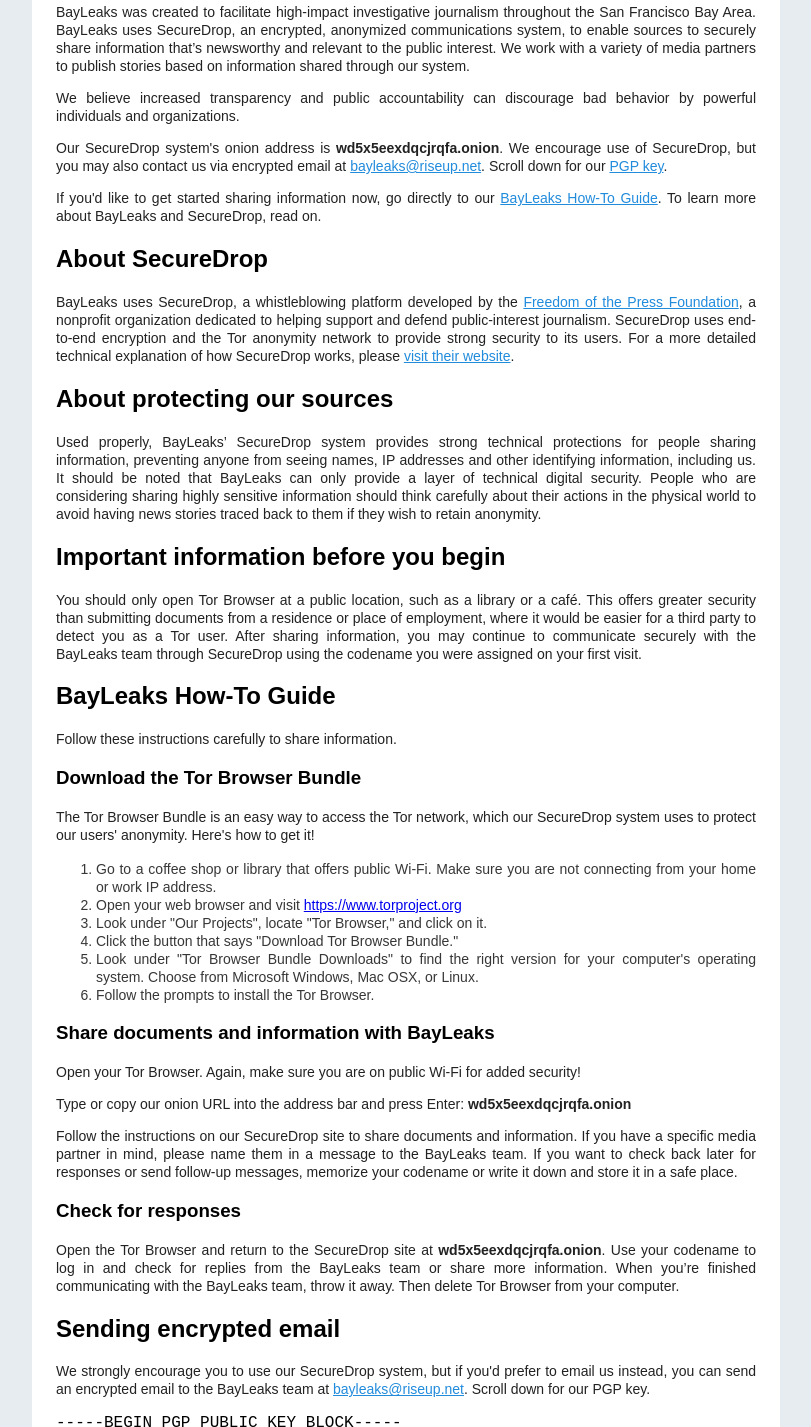
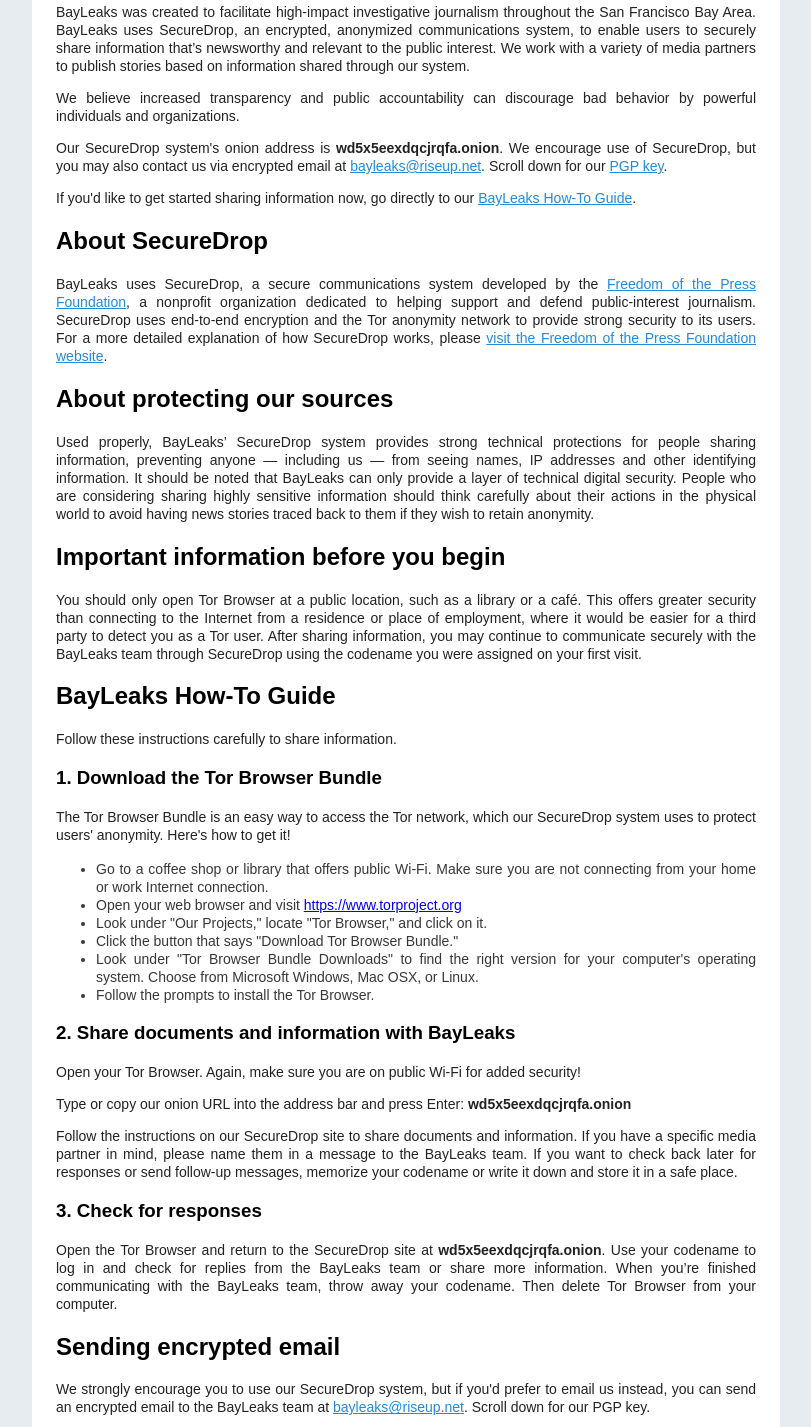
Before and after one commit to pemulis/bayleaks, a plain HTML site: page index.html in a window 1280 px wide. Shown: the part 352-1779 px from the top of the page, without its empty margins (234-1045 px from the left). Drawn offline with Linux system fonts and the light colour scheme.

Commit message:
more cleanup of the copy

```diff
--- a/index.html
+++ b/index.html
@@ -14,45 +14,45 @@
 <h1>Welcome to BayLeaks</h1>
 <p id='tagline'>Is there something you'd like to share?</p>
 
-<p>BayLeaks was created to facilitate high-impact investigative journalism throughout the San Francisco Bay Area. BayLeaks uses SecureDrop, an encrypted, anonymized communications system, to enable sources to securely share information that’s newsworthy and relevant to the public interest. We work with a variety of media partners to publish stories based on information shared through our system.</p>
+<p>BayLeaks was created to facilitate high-impact investigative journalism throughout the San Francisco Bay Area. BayLeaks uses SecureDrop, an encrypted, anonymized communications system, to enable users to securely share information that’s newsworthy and relevant to the public interest. We work with a variety of media partners to publish stories based on information shared through our system.</p>
 
 <p>We believe increased transparency and public accountability can discourage bad behavior by powerful individuals and organizations.</p>
 
 <p>Our SecureDrop system's onion address is <strong>wd5x5eexdqcjrqfa.onion</strong>. We encourage use of SecureDrop, but you may also contact us via encrypted email at <a href='mailto:bayleaks@riseup.net'>bayleaks@riseup.net</a>. Scroll down for our <a href='#gpg-key'>PGP key</a>.</p>
 
-<p>If you'd like to get started sharing information now, go directly to our <a href="#how-to">BayLeaks How-To Guide</a>. To learn more about BayLeaks and SecureDrop, read on.</p>
+<p>If you'd like to get started sharing information now, go directly to our <a href="#how-to">BayLeaks How-To Guide</a>.</p>
 
 <h2>About SecureDrop</h2>
 
-<p>BayLeaks uses SecureDrop, a whistleblowing platform developed by the <a href='https://freedom.press'>Freedom of the  Press Foundation</a>, a nonprofit organization dedicated to helping support and defend public-interest journalism. SecureDrop uses end-to-end encryption and the Tor anonymity network to provide strong security to its users. For a more detailed technical explanation of how SecureDrop works, please <a href='https://freedom.press/securedrop'>visit their website</a>.</p>
+<p>BayLeaks uses SecureDrop, a secure communications system developed by the <a href='https://freedom.press'>Freedom of the  Press Foundation</a>, a nonprofit organization dedicated to helping support and defend public-interest journalism. SecureDrop uses end-to-end encryption and the Tor anonymity network to provide strong security to its users. For a more detailed explanation of how SecureDrop works, please <a href='https://freedom.press/securedrop'>visit the Freedom of the Press Foundation website</a>.</p>
 
 <h2>About protecting our sources</h2>
 
-<p>Used properly, BayLeaks’ SecureDrop system provides strong technical protections for people sharing information, preventing anyone from seeing names, IP addresses and other identifying information, including us. It should be noted that BayLeaks can only provide a layer of technical digital security. People who are considering sharing highly sensitive information should think carefully about their actions in the physical world to avoid having news stories traced back to them if they wish to retain anonymity.</p>
+<p>Used properly, BayLeaks’ SecureDrop system provides strong technical protections for people sharing information, preventing anyone &mdash; including us &mdash; from seeing names, IP addresses and other identifying information. It should be noted that BayLeaks can only provide a layer of technical digital security. People who are considering sharing highly sensitive information should think carefully about their actions in the physical world to avoid having news stories traced back to them if they wish to retain anonymity.</p>
 
 <h2>Important information before you begin</h2>
 
-<p>You should only open Tor Browser at a public location, such as a library or a café. This offers greater security than submitting documents from a residence or place of employment, where it would be easier for a third party to detect you as a Tor user. After sharing information, you may continue to communicate securely with the BayLeaks team through SecureDrop using the codename you were assigned on your first visit.</p>
+<p>You should only open Tor Browser at a public location, such as a library or a café. This offers greater security than connecting to the Internet from a residence or place of employment, where it would be easier for a third party to detect you as a Tor user. After sharing information, you may continue to communicate securely with the BayLeaks team through SecureDrop using the codename you were assigned on your first visit.</p>
 
 <section id='how-to'>
 <h2>BayLeaks How-To Guide</h2>
 <p>Follow these instructions carefully to share information.</p>
-<h3>Download the Tor Browser Bundle</h3>
-<p>The Tor Browser Bundle is an easy way to access the Tor network, which our SecureDrop system uses to protect our users' anonymity. Here's how to get it!</p>
-<ol>
-<li>Go to a coffee shop or library that offers public Wi-Fi. Make sure you are not connecting from your home or work IP address.</li>
+<h3>1. Download the Tor Browser Bundle</h3>
+<p>The Tor Browser Bundle is an easy way to access the Tor network, which our SecureDrop system uses to protect users' anonymity. Here's how to get it!</p>
+<ul>
+<li>Go to a coffee shop or library that offers public Wi-Fi. Make sure you are not connecting from your home or work Internet connection.</li>
 <li>Open your web browser and visit <a href='https://www.torproject.org'>https://www.torproject.org</a></li>
-<li>Look under "Our Projects", locate "Tor Browser," and click on it.</li>
+<li>Look under "Our Projects," locate "Tor Browser," and click on it.</li>
 <li>Click the button that says "Download Tor Browser Bundle."</li>
 <li>Look under "Tor Browser Bundle Downloads" to find the right version for your computer's operating system. Choose from Microsoft Windows, Mac OSX, or Linux.</li>
 <li>Follow the prompts to install the Tor Browser.</li>
-</ol>
-<h3>Share documents and information with BayLeaks</h3>
+</ul>
+<h3>2. Share documents and information with BayLeaks</h3>
 <p>Open your Tor Browser. Again, make sure you are on public Wi-Fi for added security!</p>
 <p>Type or copy our onion URL into the address bar and press Enter: <strong>wd5x5eexdqcjrqfa.onion</strong></p>
 <p>Follow the instructions on our SecureDrop site to share documents and information. If you have a specific media partner in mind, please name them in a message to the BayLeaks team. If you want to check back later for responses or send follow-up messages, memorize your codename or write it down and store it in a safe place.</p>
-<h3>Check for responses</h3>
-<p>Open the Tor Browser and return to the SecureDrop site at <strong>wd5x5eexdqcjrqfa.onion</strong>. Use your codename to log in and check for replies from the BayLeaks team or share more information. When you’re finished communicating with the BayLeaks team, throw it away. Then delete Tor Browser from your computer.</p>
+<h3>3. Check for responses</h3>
+<p>Open the Tor Browser and return to the SecureDrop site at <strong>wd5x5eexdqcjrqfa.onion</strong>. Use your codename to log in and check for replies from the BayLeaks team or share more information. When you’re finished communicating with the BayLeaks team, throw away your codename. Then delete Tor Browser from your computer.</p>
 </section>
 
 <h2>Sending encrypted email</h2>
```
